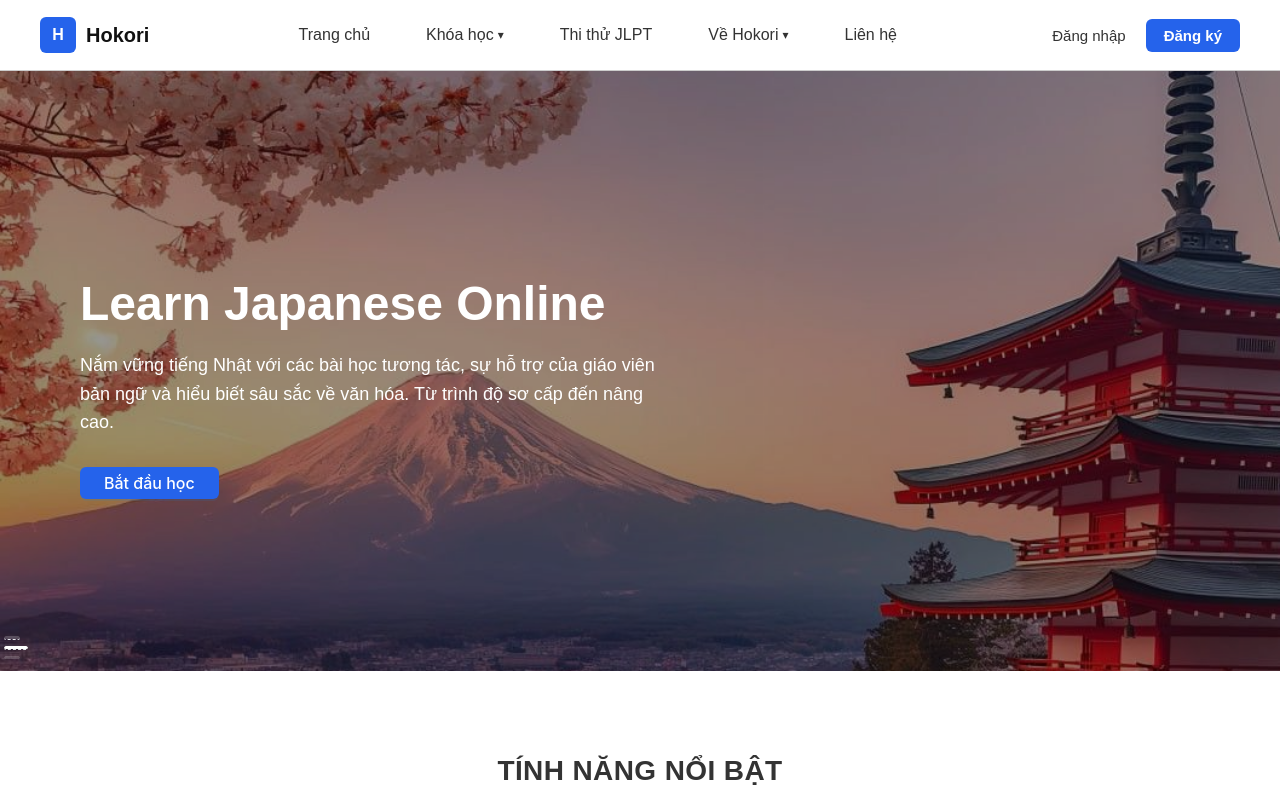
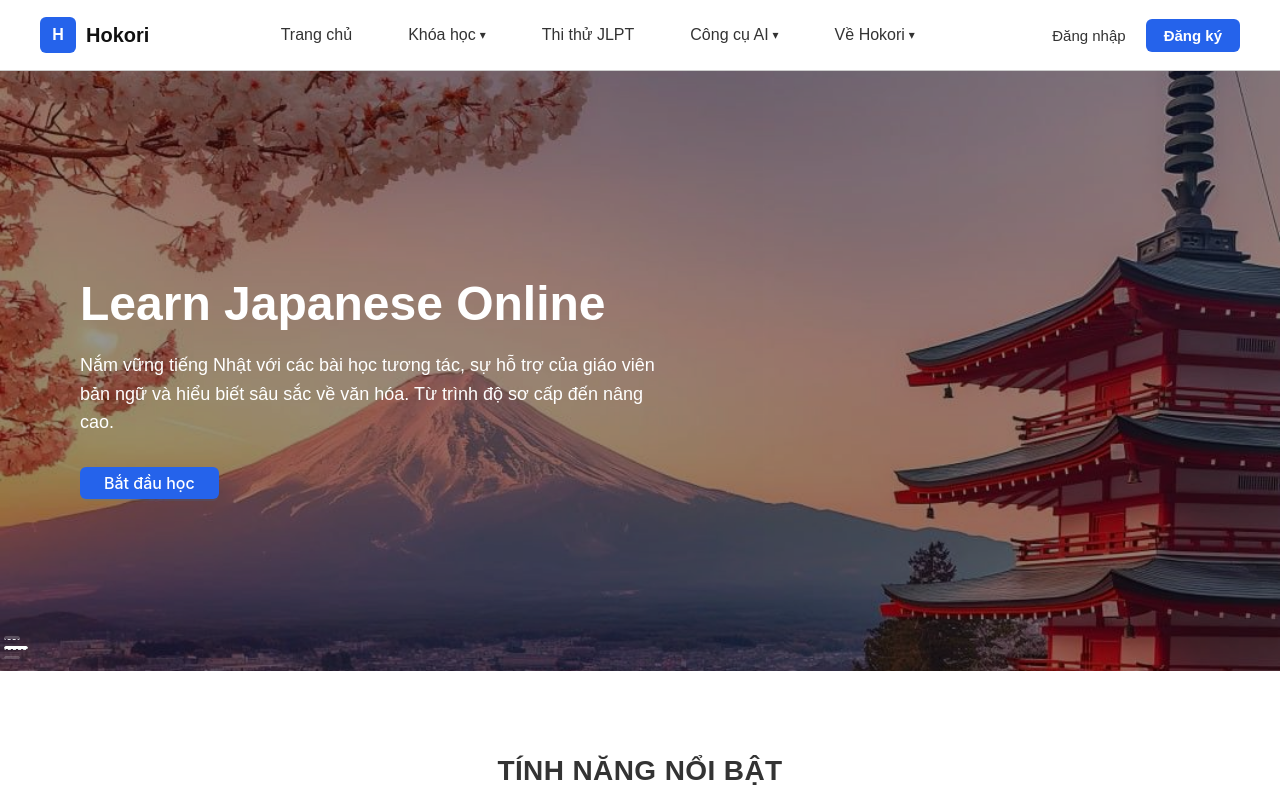
Before and after one commit to danh0999/Hokori-Learning, a React (Vite) app in the folder Hokori-Learning/: page / in a window 1280 px wide. Shown: the top 800 px of the page. Built offline with nearby package versions, Linux system fonts and the light colour scheme.

Commit message:
Header Ai packagepackage

```diff
--- a/Hokori-Learning/src/layouts/components/Header/Header.jsx
+++ b/Hokori-Learning/src/layouts/components/Header/Header.jsx
@@ -8,7 +8,10 @@ import { logoutFirebase } from "../../../redux/features/auth";
 import { UserOutlined } from "@ant-design/icons";
 import { Avatar, Dropdown, Space } from "antd";
 import { FiShoppingCart, FiBell } from "react-icons/fi";
-import { resetAiPackageState } from "../../../redux/features/aiPackageSlice";
+import {
+  resetAiPackageState,
+  openModal,
+} from "../../../redux/features/aiPackageSlice";
 
 import { fetchCart } from "../../../redux/features/cartSlice";
 import { resetProfile, fetchMe } from "../../../redux/features/profileSlice";
@@ -45,6 +48,10 @@ export const Header = () => {
   // ============================
   const user = useSelector((state) => state.user);
   const profile = useSelector((state) => state.profile.data);
+  const aiPackage = useSelector((state) => state.aiPackage.myPackage);
+
+  const hasAiPackage =
+    aiPackage && aiPackage.hasPackage && !aiPackage.isExpired;
 
   const cartItems = useSelector((state) => state.cart.items);
   const cartCount = cartItems?.length || 0;
@@ -68,22 +75,26 @@ export const Header = () => {
   }, [user, profile, dispatch]);
 
   // ============================
-  // DROPDOWN CONTROL
+  // DROPDOWNS
   // ============================
   const [openDropdown, setOpenDropdown] = useState(null);
   const courseDropdownRef = useRef(null);
   const aboutDropdownRef = useRef(null);
+  const aiDropdownRef = useRef(null);
 
   useEffect(() => {
     const handleClickOutside = (e) => {
+      // Nếu click vào bất kỳ dropdown nào → không đóng
       if (
-        courseDropdownRef.current &&
-        !courseDropdownRef.current.contains(e.target) &&
-        aboutDropdownRef.current &&
-        !aboutDropdownRef.current.contains(e.target)
+        (courseDropdownRef.current &&
+          courseDropdownRef.current.contains(e.target)) ||
+        (aboutDropdownRef.current &&
+          aboutDropdownRef.current.contains(e.target)) ||
+        (aiDropdownRef.current && aiDropdownRef.current.contains(e.target))
       ) {
-        setOpenDropdown(null);
+        return;
       }
+      setOpenDropdown(null);
     };
 
     document.addEventListener("mousedown", handleClickOutside);
@@ -98,7 +109,7 @@ export const Header = () => {
       await logoutFirebase();
 
       dispatch(logout());
-      dispatch(resetProfile()); // FIX QUAN TRỌNG
+      dispatch(resetProfile());
       dispatch(resetAiPackageState());
 
       localStorage.removeItem("ai_sentence");
@@ -109,6 +120,20 @@ export const Header = () => {
     } catch (err) {
       console.error("Logout failed:", err);
     }
+  };
+
+  // ============================
+  // HANDLE AI TOOL OPEN
+  // ============================
+  const handleOpenAiTool = (path) => {
+    if (!user) return navigate(`/login?redirect=${path}`);
+
+    if (!hasAiPackage) {
+      dispatch(openModal());
+      return;
+    }
+
+    navigate(path);
   };
 
   // ============================
@@ -193,12 +218,48 @@ export const Header = () => {
             )}
           </div>
 
+          {/* JLPT */}
           <NavLink
             to="/JLPT"
             className={({ isActive }) => (isActive ? active : "")}
           >
             Thi thử JLPT
           </NavLink>
+
+          {/* Dropdown Công cụ AI */}
+          <div className={dropdown} ref={aiDropdownRef}>
+            <button
+              className={dropdownToggle}
+              onClick={() =>
+                setOpenDropdown(openDropdown === "ai" ? null : "ai")
+              }
+            >
+              Công cụ AI{" "}
+              <span
+                className={`${arrow} ${openDropdown === "ai" ? rotate : ""}`}
+              >
+                ▾
+              </span>
+            </button>
+
+            {openDropdown === "ai" && (
+              <div className={dropdownMenu}>
+                <div
+                  className={dropdownItem}
+                  onClick={() => handleOpenAiTool("/ai-analyse")}
+                >
+                  Phân tích câu
+                </div>
+
+                <div
+                  className={dropdownItem}
+                  onClick={() => handleOpenAiTool("/ai-kaiwa")}
+                >
+                  Luyện nói (AI Kaiwa)
+                </div>
+              </div>
+            )}
+          </div>
 
           {/* Dropdown Về Hokori */}
           <div className={dropdown} ref={aboutDropdownRef}>
@@ -224,16 +285,16 @@ export const Header = () => {
                 <NavLink to="/policies" className={dropdownItem}>
                   Chính sách & Điều khoản
                 </NavLink>
+
+                <NavLink
+                  to="/contact"
+                  className={({ isActive }) => (isActive ? active : "")}
+                >
+                  Liên hệ
+                </NavLink>
               </div>
             )}
           </div>
-
-          <NavLink
-            to="/contact"
-            className={({ isActive }) => (isActive ? active : "")}
-          >
-            Liên hệ
-          </NavLink>
         </nav>
 
         {/* ===== USER ACTIONS ===== */}
```
